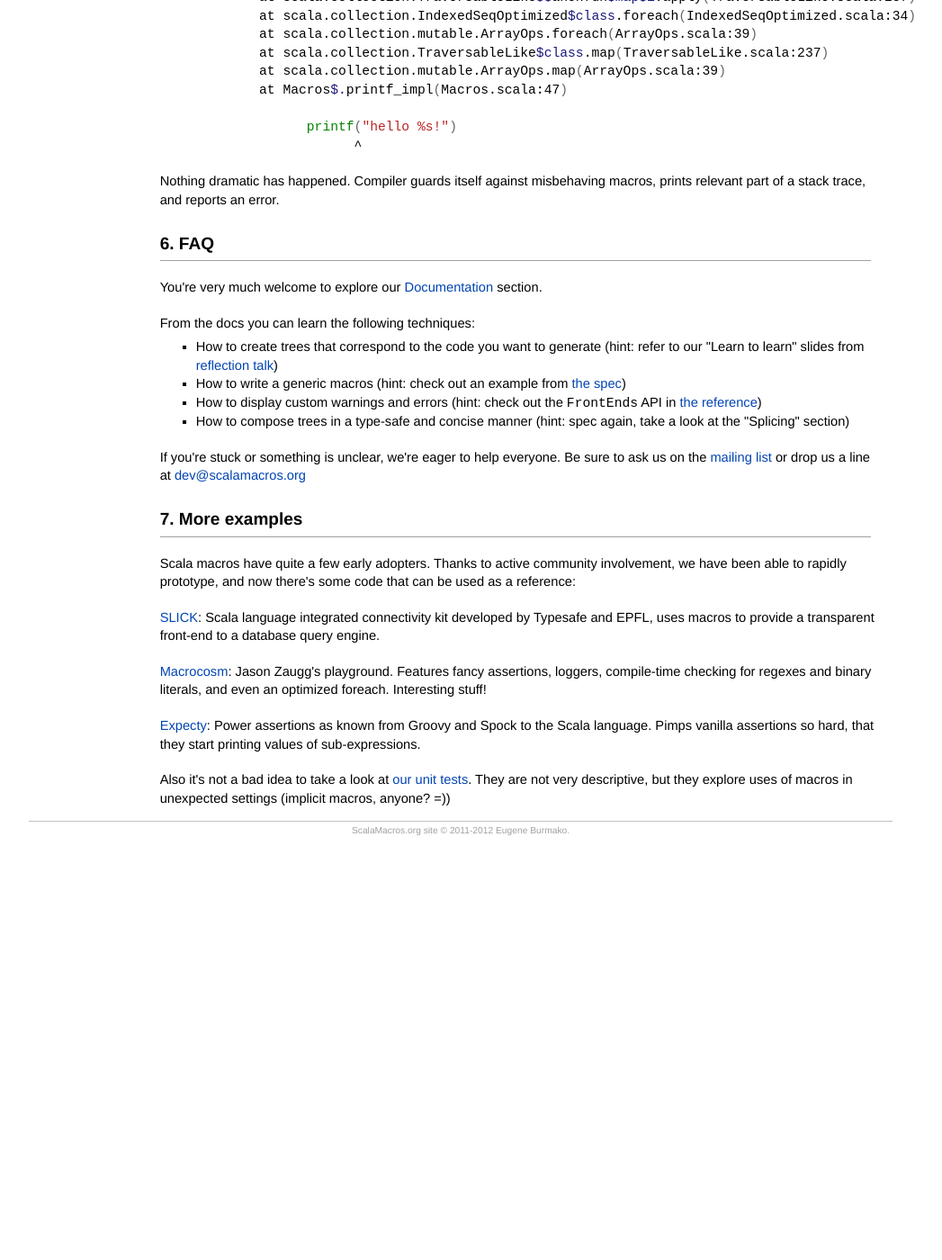
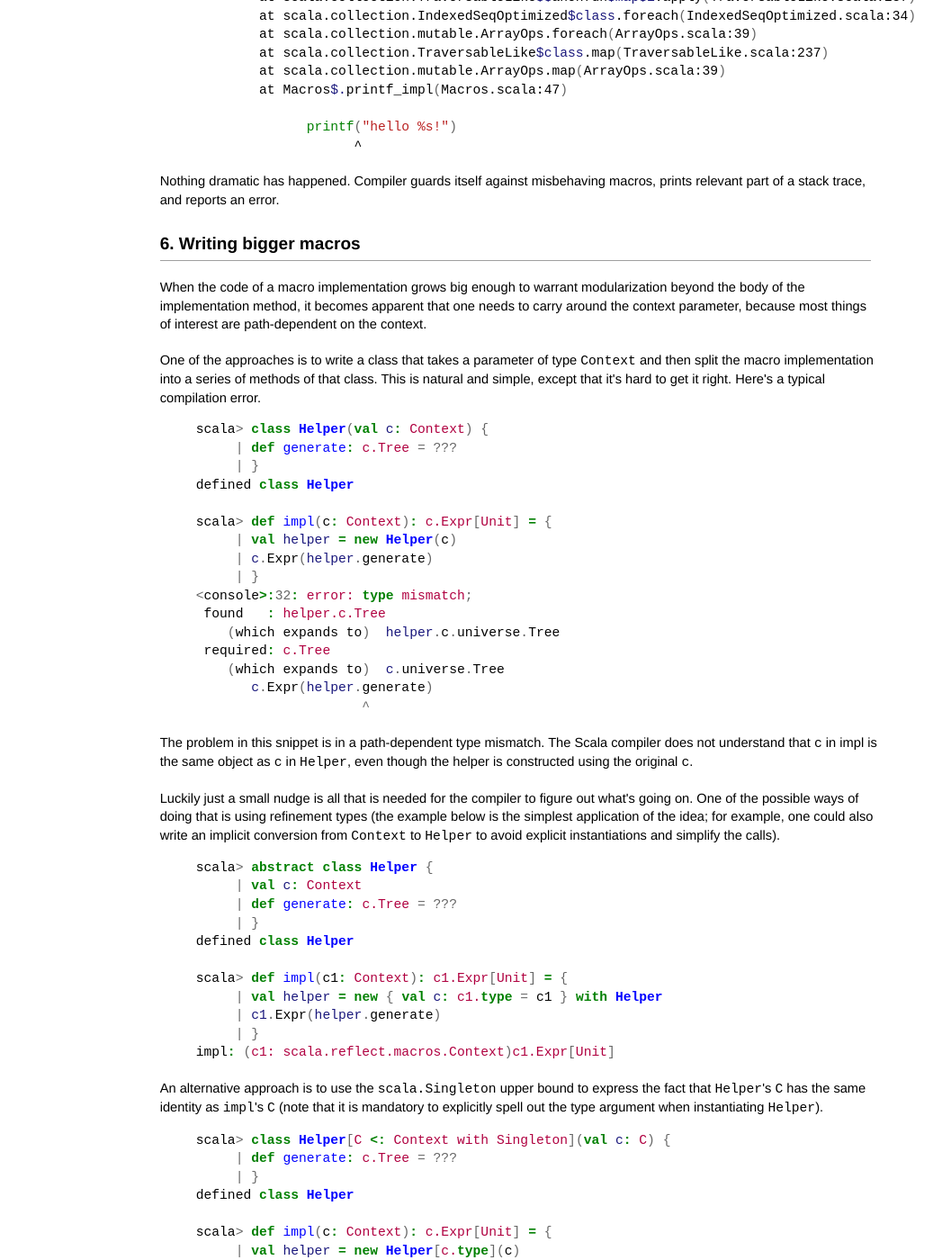
Before and after one commit to scalamacros/scalamacros.github.com, a Jekyll site: the page built from documentation/gettingstarted.html, in a window 1280 px wide and 1400 px high, scrolled down 3914 px. Shown: the whole window at 90% size, without its empty margins (128-1175 px from the left). Built offline with Jekyll 4.4.1, drawn with Linux system fonts in a browser that asks for light colours; comment, search, counter and statistics services are not loaded; before the commit the page ends 4862 px from its top, so only the background shows below that; some of the changed text lies outside the part shown.

Commit message:
updated the guide with "writing bigger macros"

```diff
--- a/documentation/gettingstarted.html
+++ b/documentation/gettingstarted.html
@@ -222,7 +222,65 @@ java.util.NoSuchElementException: head of empty list
 <p>Nothing dramatic has happened. Compiler guards itself against misbehaving macros, prints relevant part of a stack trace,
 and reports an error.</p>
 
-<h2>6. FAQ</h2>
+<h2>6. Writing bigger macros</h2>
+
+<p>When the code of a macro implementation grows big enough to warrant modularization beyond the body of the implementation method, it becomes apparent that one needs to carry around the context parameter, because most things of interest are path-dependent on the context.</p>
+
+<p>One of the approaches is to write a class that takes a parameter of type <code>Context</code> and then split the macro implementation into a series of methods of that class. This is natural and simple, except that it's hard to get it right. Here's a typical compilation error.</p>
+
+{% highlight scala %}
+scala> class Helper(val c: Context) {
+     | def generate: c.Tree = ???
+     | }
+defined class Helper
+
+scala> def impl(c: Context): c.Expr[Unit] = {
+     | val helper = new Helper(c)
+     | c.Expr(helper.generate)
+     | }
+<console>:32: error: type mismatch;
+ found   : helper.c.Tree
+    (which expands to)  helper.c.universe.Tree
+ required: c.Tree
+    (which expands to)  c.universe.Tree
+       c.Expr(helper.generate)
+                     ^
+{% endhighlight %}
+
+<p>The problem in this snippet is in a path-dependent type mismatch. The Scala compiler does not understand that <code>c</code> in impl</code> is the same object as <code>c</code> in <code>Helper</code>, even though the helper is constructed using the original <code>c</code>.</p>
+
+<p>Luckily just a small nudge is all that is needed for the compiler to figure out what's going on. One of the possible ways of doing that is using refinement types (the example below is the simplest application of the idea; for example, one could also write an implicit conversion from <code>Context</code> to <code>Helper</code> to avoid explicit instantiations and simplify the calls).</p>
+
+{% highlight scala %}
+scala> abstract class Helper {
+     | val c: Context
+     | def generate: c.Tree = ???
+     | }
+defined class Helper
+
+scala> def impl(c1: Context): c1.Expr[Unit] = {
+     | val helper = new { val c: c1.type = c1 } with Helper
+     | c1.Expr(helper.generate)
+     | }
+impl: (c1: scala.reflect.macros.Context)c1.Expr[Unit]
+{% endhighlight %}
+
+<p>An alternative approach is to use the <code>scala.Singleton</code> upper bound to express the fact that <code>Helper</code>'s <code>C</code> has the same identity as <code>impl</code>'s <code>C</code> (note that it is mandatory to explicitly spell out the type argument when instantiating <code>Helper</code>).</p>
+
+{% highlight scala %}
+scala> class Helper[C <: Context with Singleton](val c: C) {
+     | def generate: c.Tree = ???
+     | }
+defined class Helper
+
+scala> def impl(c: Context): c.Expr[Unit] = {
+     | val helper = new Helper[c.type](c)
+     | c.Expr(helper.generate)
+     | }
+impl: (c: scala.reflect.macros.Context)c.Expr[Unit]
+{% endhighlight %}
+
+<h2>7. FAQ</h2>
 
 <p>You're very much welcome to explore our <a href="/documentation/index.html">Documentation</a> section.</p>
 
```
